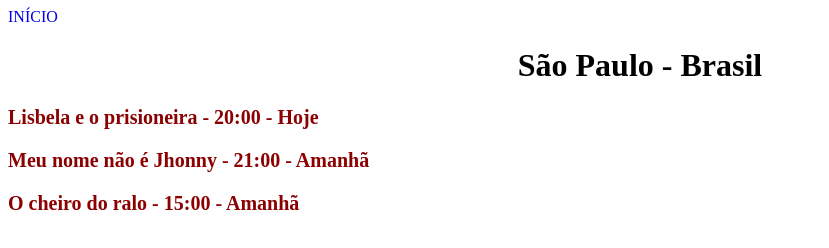
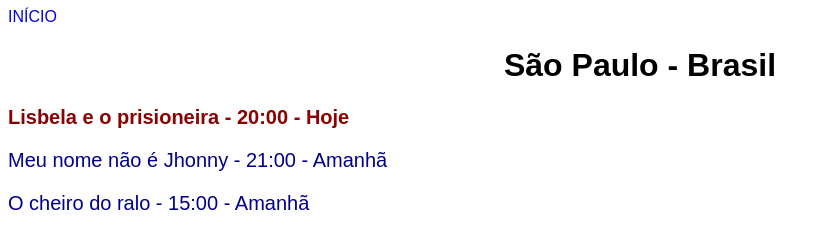
Before and after one commit to Guimelo456/prog_internet, a plain HTML site: page PROJETO_CINEMA/estados/sp.html in a window 1280 px wide. Shown: the whole page, without its empty margins (0-829 px from the left). Drawn offline with Linux system fonts and the light colour scheme.

Commit message:
PROJETO CURRÍCULO CORRIGIDO

```diff
--- a/PROJETO_CINEMA/css/style.css
+++ b/PROJETO_CINEMA/css/style.css
@@ -1,3 +1,6 @@
+body {
+    font-family: Arial, Helvetica, sans-serif;
+}
 h1 {
     text-align: center;
 }
--- a/PROJETO_CINEMA/estados/sp.html
+++ b/PROJETO_CINEMA/estados/sp.html
@@ -10,7 +10,7 @@
     <a href="../index.html">INÍCIO</a>
     <h1>São Paulo - Brasil</h1>
     <p><b>Lisbela e o prisioneira - 20:00 - Hoje</b></p>
-    <p><b>Meu nome não é Jhonny - 21:00 - Amanhã</b></p>
-    <p><b>O cheiro do ralo - 15:00 - Amanhã</b></p>
+    <p>Meu nome não é Jhonny - 21:00 - Amanhã</p>
+    <p>O cheiro do ralo - 15:00 - Amanhã</p>
 </body>
 </html>
```
Also changed, not shown: PROJETO_CINEMA/estados/rj.html (+1 -1 lines).
